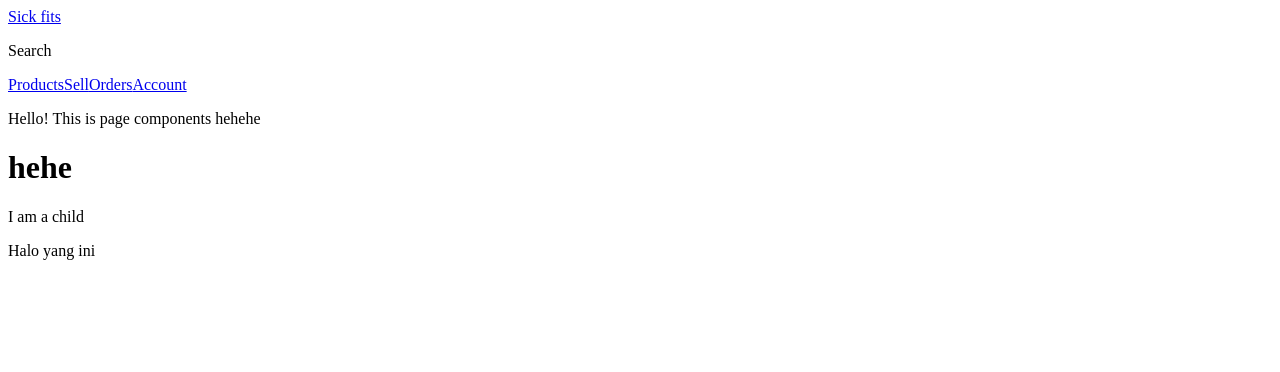
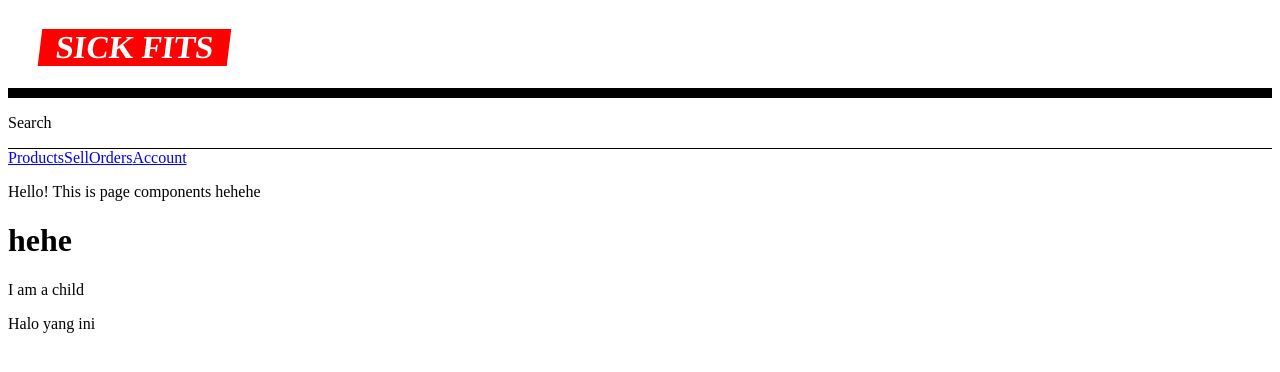
Before and after one commit to auliafaizahr/wesbos_react_advance, a Next.js app in the folder frontend/: page / in a window 1280 px wide. Shown: the top 372 px of the page. Built offline with nearby package versions, Linux system fonts and the light colour scheme.

Commit message:
06. Intro to Styled Component and CSS

```diff
--- a/frontend/components/Header.js
+++ b/frontend/components/Header.js
@@ -1,16 +1,51 @@
 import Link from 'next/link';
+import styled from 'styled-components';
 import Nav from './Nav'; // included Nav in header, not in page
+
+const Logo = styled.h1`
+  background: red;
+  margin-left: 2rem;
+  position: relative;
+  z-index: 2;
+  transform: skew(-7deg);
+  a {
+    color: white;
+    text-decoration: none;
+    text-transform: uppercase;
+    padding: 0.5rem 1rem;
+  }
+`;
+
+const HeaderStyles = styled.header`
+  .bar {
+    border-bottom: 10px solid var(--black, black);
+    display: grid;
+    grid-template-columns: auto 1fr;
+    justify-content: space-between;
+    align-items: center;
+  }
+
+  .sub-bar {
+    display: grid;
+    grid-template-columns: 1fr auto;
+    border-bottom: 1px solid var(--black, black);
+  }
+`;
 
 export default function Header() {
   return (
-    <header>
+    <HeaderStyles>
       <div className="bar">
-        <Link href="/">Sick fits</Link>
+        <Logo>
+          <Link className="Logo" href="/">
+            Sick fits
+          </Link>
+        </Logo>
       </div>
       <div className="sub-bar">
         <p>Search</p>
       </div>
       <Nav />
-    </header>
-  )
+    </HeaderStyles>
+  );
 }
--- a/frontend/pages/_document.js
+++ b/frontend/pages/_document.js
@@ -1,8 +1,8 @@
 import Document, { Html, Head, NextScript, Main } from 'next/document';
 
 export default class MyDocument extends Document {
-  render(){
-    return(
+  render() {
+    return (
       <Html lang="en-CA">
         {/* <Head></Head> */}
         <body>
```
Also changed, not shown: frontend/components/Nav.js (+8 -7 lines). Lines whose indentation alone changed are shown as unchanged.
